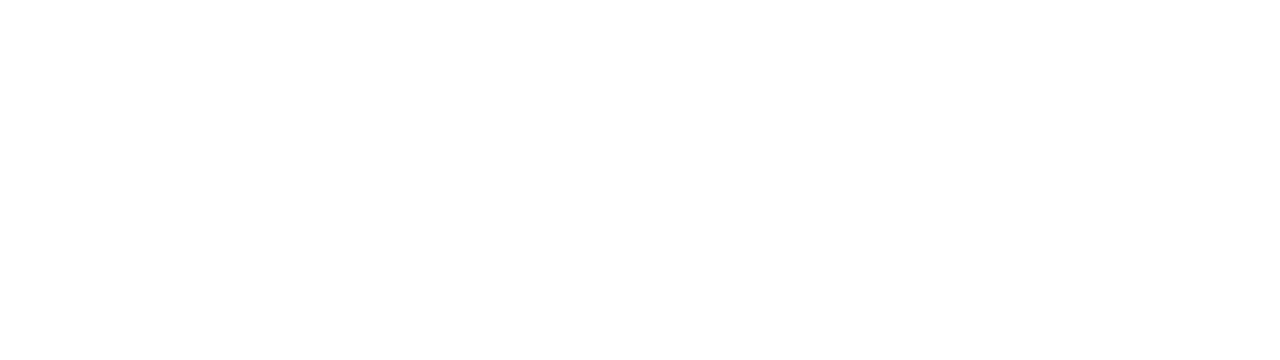
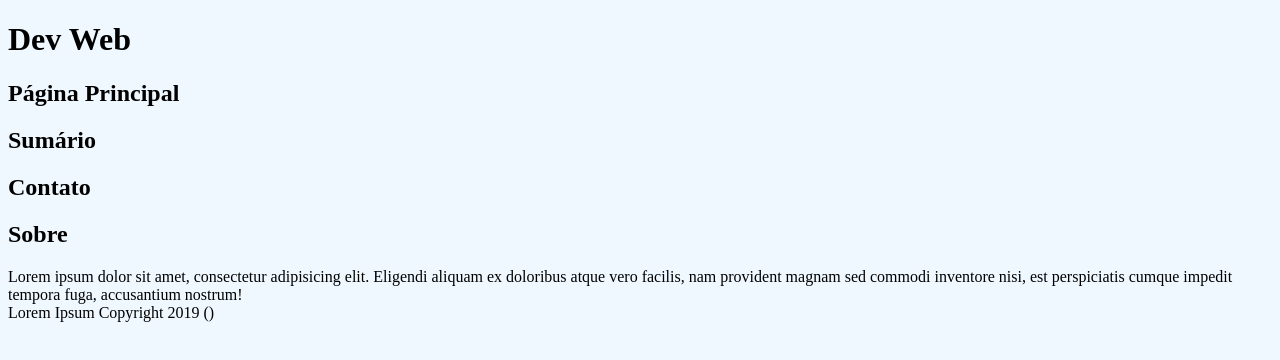
Before and after one commit to anascrr/anascrr.github.io, a plain HTML site: page curso/home.html in a window 1280 px wide. Drawn offline with Linux system fonts and the light colour scheme.

Commit message:
prévia de home.html

```diff
--- a/curso/home.html
+++ b/curso/home.html
@@ -0,0 +1,29 @@
+<!DOCTYPE html>
+<html lang="pt-br">
+    <head>
+        <meta charset="UTF-8">
+        <meta name="viewport" content="width=device-width, initial-scale=1.0">
+        <link rel="stylesheet" href="style.css">
+        <title>Home</title>
+    </head>
+    <body>
+        <header>
+            <h1>Dev Web</h1>
+        </header>
+
+        <div>
+            <h2>Página Principal</h2>
+            <h2>Sumário</h2>
+            <h2>Contato</h2>
+            <h2>Sobre</h2>
+        </div>
+
+        <main>
+            Lorem ipsum dolor sit amet, consectetur adipisicing elit. Eligendi aliquam ex doloribus atque vero facilis, nam provident magnam sed commodi inventore nisi, est perspiciatis cumque impedit tempora fuga, accusantium nostrum!
+        </main>
+
+        <footer>
+            Lorem Ipsum Copyright 2019 ()
+        </footer>
+    </body>
+</html>
--- a/curso/style.css
+++ b/curso/style.css
@@ -1,3 +1,5 @@
+
+
 body{
     background-color: aliceblue;
 }
```
